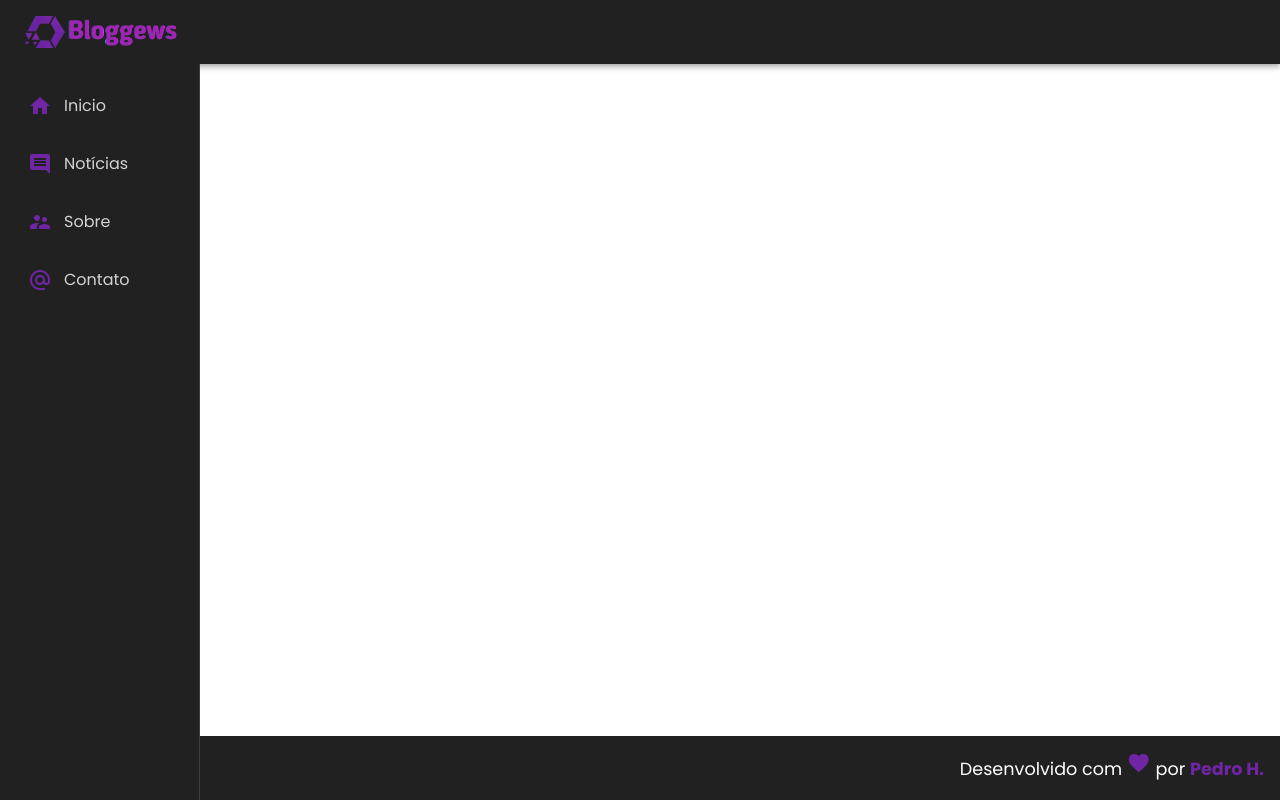
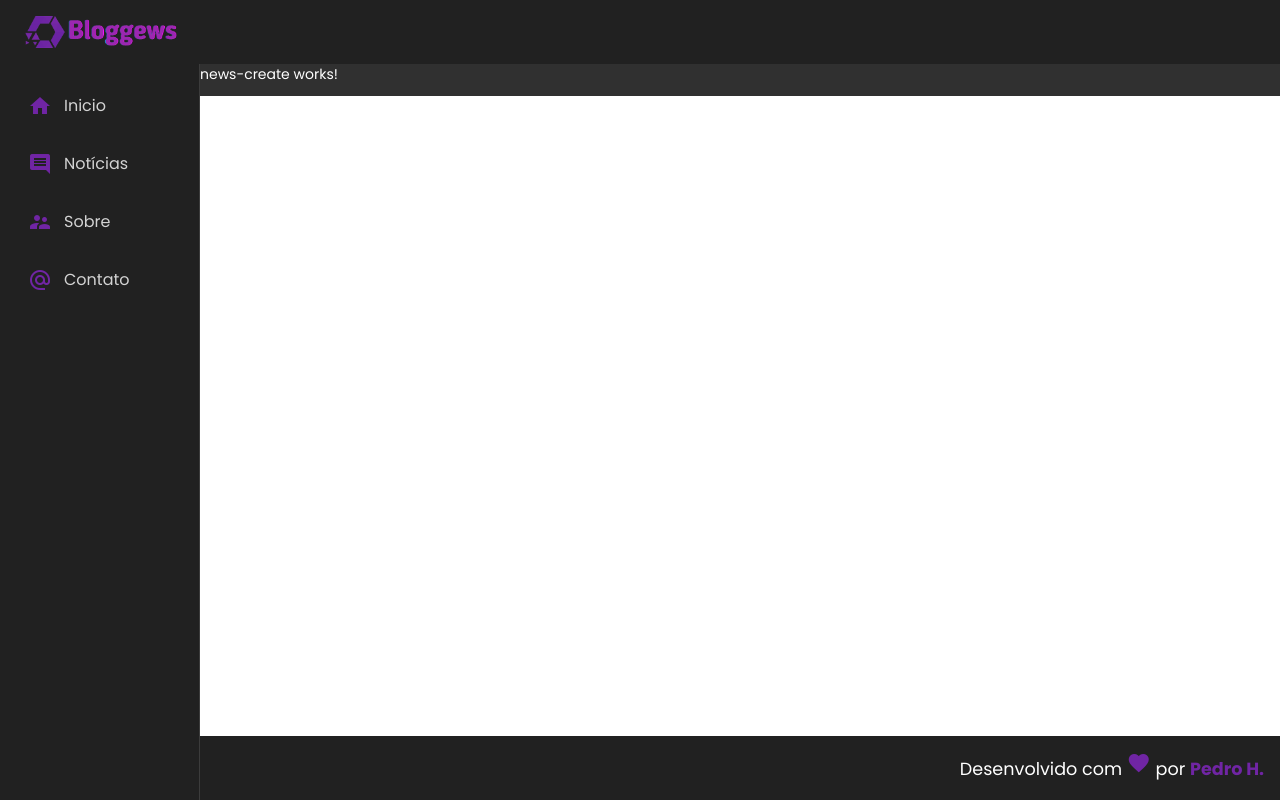
Before and after one commit to GhostDovahkiin/BlogNoticias, an Angular app in the folder web/: page /news/create in a window 1280 px wide. Before the commit this address led to /. Built offline with nearby package versions, Linux system fonts and the light colour scheme.

Commit message:
:fire: feat: Create news Component

```diff
--- a/web/src/app/app-routing.module.ts
+++ b/web/src/app/app-routing.module.ts
@@ -5,6 +5,8 @@ import { HomeComponent } from './views/home/home.component';
 import { NewsCrudComponent } from './views/news-crud/news-crud.component';
 import { AboutComponent } from './views/about/about.component';
 import { ContactComponent } from './views/contact/contact.component';
+import './components/news/news-create/news-create.component';
+import { NewsCreateComponent } from './components/news/news-create/news-create.component';
 
 const routes: Routes = [
   {
@@ -22,6 +24,10 @@ const routes: Routes = [
   {
     path: 'contact',
     component: ContactComponent
+  },
+  {
+    path: 'news/create',
+    component: NewsCreateComponent
   }
 ];
 
--- a/web/src/app/app.module.ts
+++ b/web/src/app/app.module.ts
@@ -18,6 +18,7 @@ import { NewsCrudComponent } from './views/news-crud/news-crud.component';
 import { AboutComponent } from './views/about/about.component';
 import { ContactComponent } from './views/contact/contact.component';
 import { RedDirective } from './directives/red.directive';
+import { NewsCreateComponent } from './components/news/news-create/news-create.component';
 
 @NgModule({
   declarations: [
@@ -29,7 +30,8 @@ import { RedDirective } from './directives/red.directive';
     NewsCrudComponent,
     AboutComponent,
     ContactComponent,
-    RedDirective
+    RedDirective,
+    NewsCreateComponent
   ],
   imports: [
     BrowserModule,
--- /dev/null
+++ b/web/src/app/components/news/news-create/news-create.component.html
@@ -0,0 +1 @@
+<p>news-create works!</p>
--- /dev/null
+++ b/web/src/app/components/news/news-create/news-create.component.ts
@@ -0,0 +1,15 @@
+import { Component, OnInit } from '@angular/core';
+
+@Component({
+  selector: 'app-news-create',
+  templateUrl: './news-create.component.html',
+  styleUrls: ['./news-create.component.css']
+})
+export class NewsCreateComponent implements OnInit {
+
+  constructor() { }
+
+  ngOnInit(): void {
+  }
+
+}
```
Also changed, not shown: web/src/app/components/news/news-create/news-create.component.css (added).
